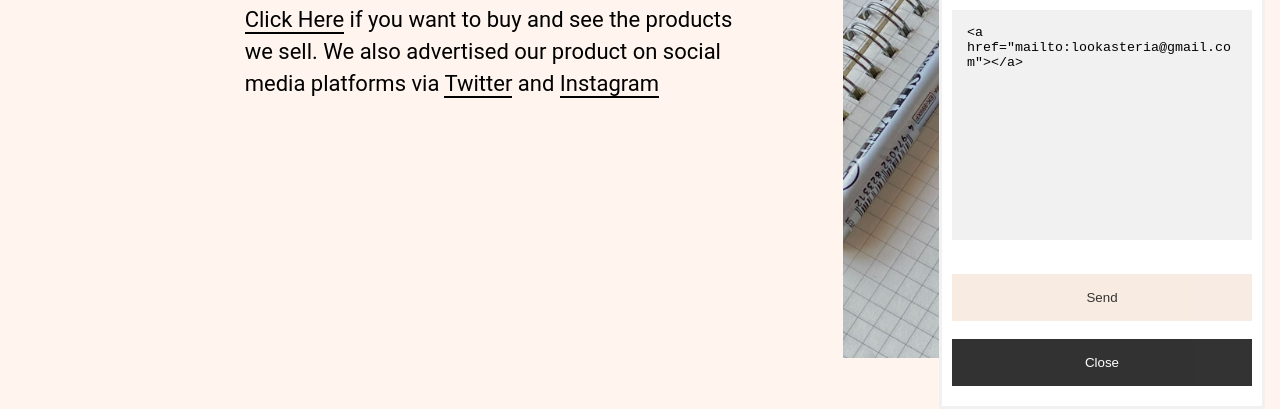
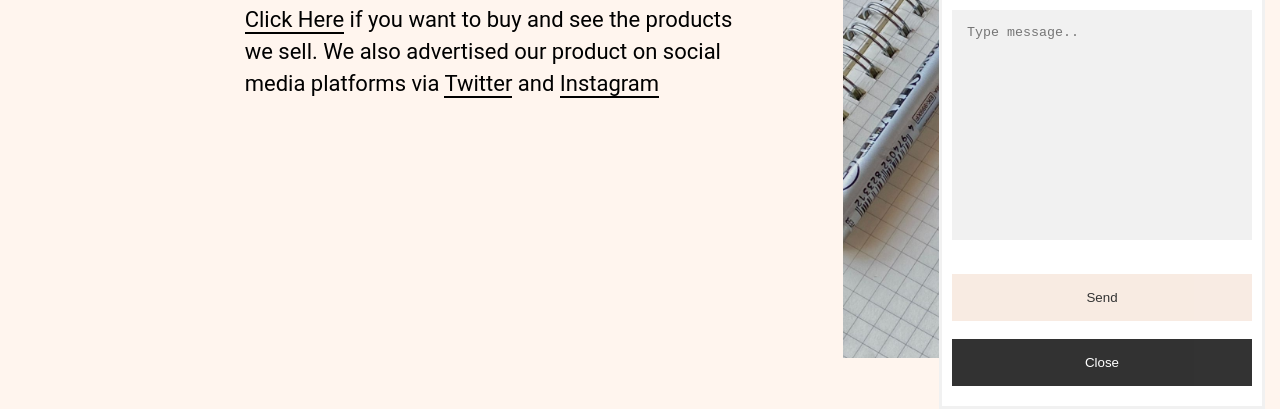
Before and after one commit to Aimankhairuls/group_group4, a plain HTML site: page contact.html in a window 1280 px wide. Both pictures are taken after a click on the button "Chat". Shown: the part 391-800 px from the top of the page. Drawn offline with Linux system fonts and the light colour scheme.

Commit message:
Update contact.html

```diff
--- a/contact.html
+++ b/contact.html
@@ -86,7 +86,7 @@
 
             <input id="name" type="text" placeholder="Name">
             <input id="email" type="text" placeholder="Email">
-            <textarea placeholder="Type message.." name="msg" required><a href="mailto:lookasteria@gmail.com"></a></textarea>
+            <textarea placeholder="Type message.." name="msg" required></textarea>
 
             <button type="submit" class="btn" style="color: black;">Send</button>
             <button type="button" class="btn cancel" onclick="closeForm()">Close</button>
```
